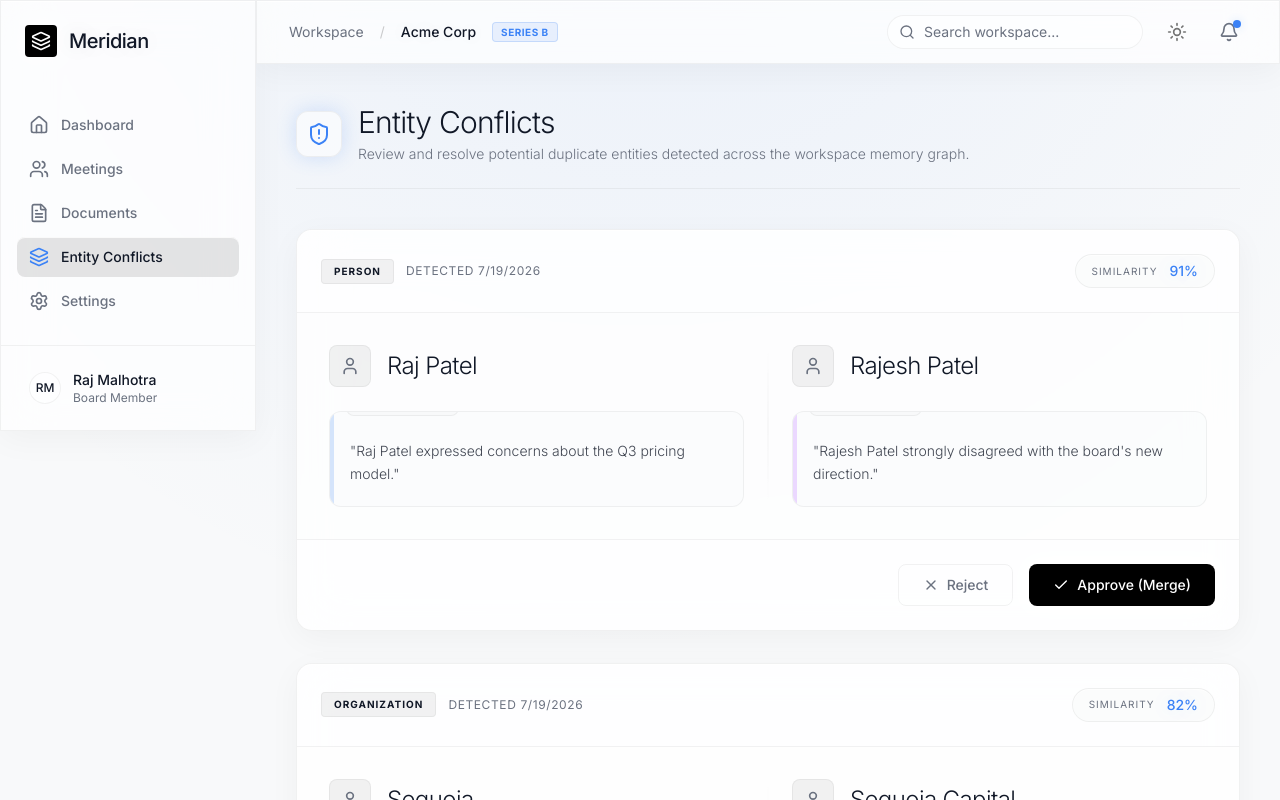
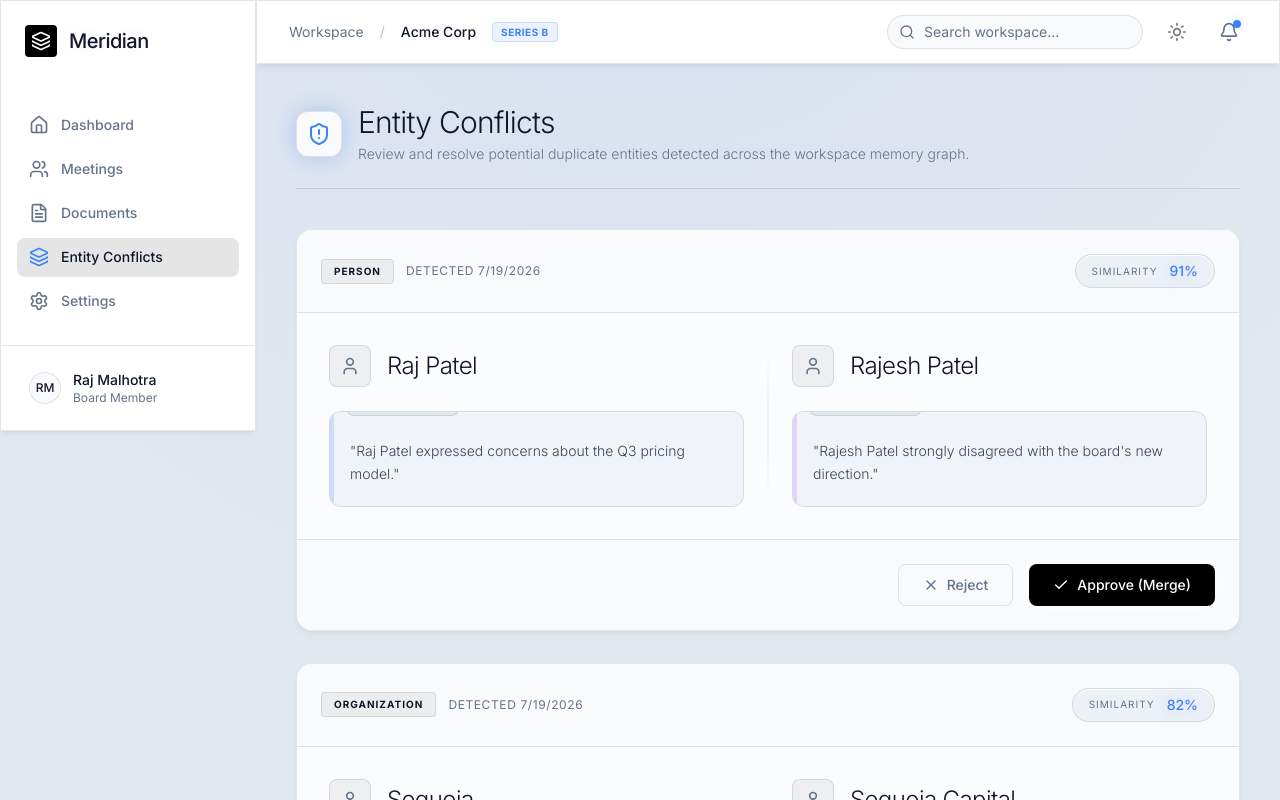
Before and after one commit to Cloverag/callosum, a Next.js app in the folder frontend/: page /entity-conflicts in a window 1280 px wide. Shown: the top 800 px of the page. Built offline with nearby package versions, Linux system fonts and the light colour scheme.

Commit message:
style: improve contrast and distinction for light and dark modes

```diff
--- a/frontend/src/app/globals.css
+++ b/frontend/src/app/globals.css
@@ -23,47 +23,47 @@
 
 @layer base {
   :root {
-    --background: #f8f9fa;
-    --foreground: #111827;
+    --background: #e2e8f0;
+    --foreground: #0f172a;
     --primary: #000000;
     --primary-foreground: #ffffff;
-    --muted: #e5e7eb;
-    --muted-foreground: #6b7280;
-    --border: rgba(0, 0, 0, 0.1);
-    --border-hover: rgba(0, 0, 0, 0.2);
+    --muted: #cbd5e1;
+    --muted-foreground: #64748b;
+    --border: rgba(0, 0, 0, 0.15);
+    --border-hover: rgba(0, 0, 0, 0.25);
     --accent: #3b82f6;
-    --accent-glow: rgba(59, 130, 246, 0.2);
+    --accent-glow: rgba(59, 130, 246, 0.3);
 
-    --glass-bg: rgba(255, 255, 255, 0.7);
-    --glass-border: rgba(0, 0, 0, 0.05);
-    --glass-highlight: rgba(255, 255, 255, 0.8);
-    --glass-shadow: 0 8px 32px rgba(0, 0, 0, 0.04);
+    --glass-bg: #ffffff;
+    --glass-border: rgba(0, 0, 0, 0.1);
+    --glass-highlight: rgba(255, 255, 255, 1);
+    --glass-shadow: 0 4px 6px -1px rgba(0, 0, 0, 0.05), 0 2px 4px -1px rgba(0, 0, 0, 0.03);
 
-    --card-bg: rgba(255, 255, 255, 0.5);
-    --card-border: rgba(0, 0, 0, 0.03);
+    --card-bg: #f8fafc;
+    --card-border: rgba(0, 0, 0, 0.08);
 
     --page-gradient: radial-gradient(circle at 50% -20%, rgba(59, 130, 246, 0.08), transparent 60%);
   }
 
   .dark {
-    --background: #000000;
-    --foreground: #ededed;
+    --background: #020617;
+    --foreground: #f8fafc;
     --primary: #ffffff;
-    --primary-foreground: #000000;
-    --muted: #262626;
-    --muted-foreground: #a3a3a3;
-    --border: rgba(255, 255, 255, 0.1);
-    --border-hover: rgba(255, 255, 255, 0.2);
+    --primary-foreground: #020617;
+    --muted: #334155;
+    --muted-foreground: #94a3b8;
+    --border: rgba(255, 255, 255, 0.15);
+    --border-hover: rgba(255, 255, 255, 0.25);
     --accent: #3b82f6;
-    --accent-glow: rgba(59, 130, 246, 0.5);
+    --accent-glow: rgba(59, 130, 246, 0.6);
 
-    --glass-bg: rgba(10, 10, 10, 0.6);
-    --glass-border: rgba(255, 255, 255, 0.1);
-    --glass-highlight: rgba(255, 255, 255, 0.05);
-    --glass-shadow: 0 4px 30px rgba(0, 0, 0, 0.5);
+    --glass-bg: #0f172a;
+    --glass-border: rgba(255, 255, 255, 0.15);
+    --glass-highlight: rgba(255, 255, 255, 0.08);
+    --glass-shadow: 0 10px 30px rgba(0, 0, 0, 0.5);
 
-    --card-bg: rgba(0, 0, 0, 0.4);
-    --card-border: rgba(255, 255, 255, 0.03);
+    --card-bg: #1e293b;
+    --card-border: rgba(255, 255, 255, 0.1);
 
     --page-gradient: radial-gradient(circle at 50% -20%, rgba(59, 130, 246, 0.05), transparent 60%);
   }
```
